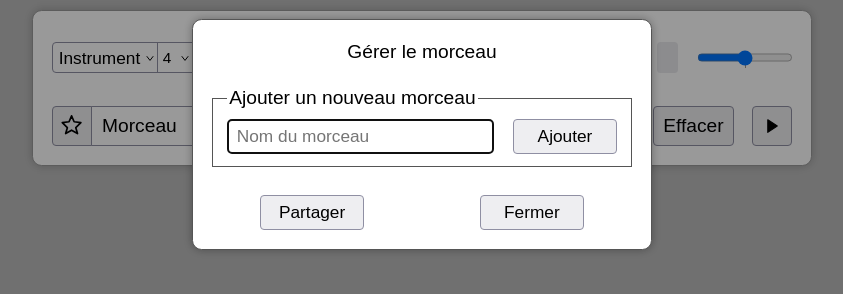
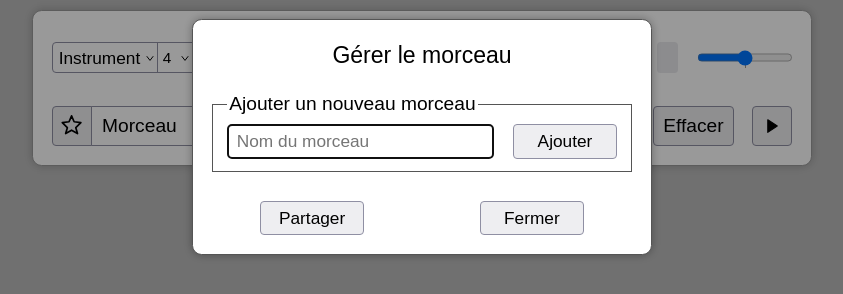
Before and after one commit to batucada-sequencer/batucada-sequencer.github.io, a plain HTML site: page index.html in a window 1280 px wide. Both pictures are taken after a click on the button "Gérer le morceau". Shown: the whole page, without its empty margins (218-1061 px from the left). Drawn offline with Linux system fonts and the light colour scheme; no server answers.

Commit message:
Update style.css

```diff
--- a/style.css
+++ b/style.css
@@ -66,7 +66,7 @@ h1 {
 }
 h2 {
 	margin:0;
-	font-size:1em;
+	font-size:1.1em;
 	text-align:center;
 	font-weight:normal;
 }
@@ -537,8 +537,11 @@ dialog li {
 		--margin-top:.5em;
 		border-radius:.5em;
 	}
-	#title {
+	h1 {
 		font-size:1.4em;
+	}
+	h2 {
+		font-size:1.2em;
 	}
 	.track .select {
 		margin-left:.2em;
@@ -599,4 +602,5 @@ dialog li {
 	.volume {
 		-webkit-appearance:slider-vertical;
 	}
+
 }
```
